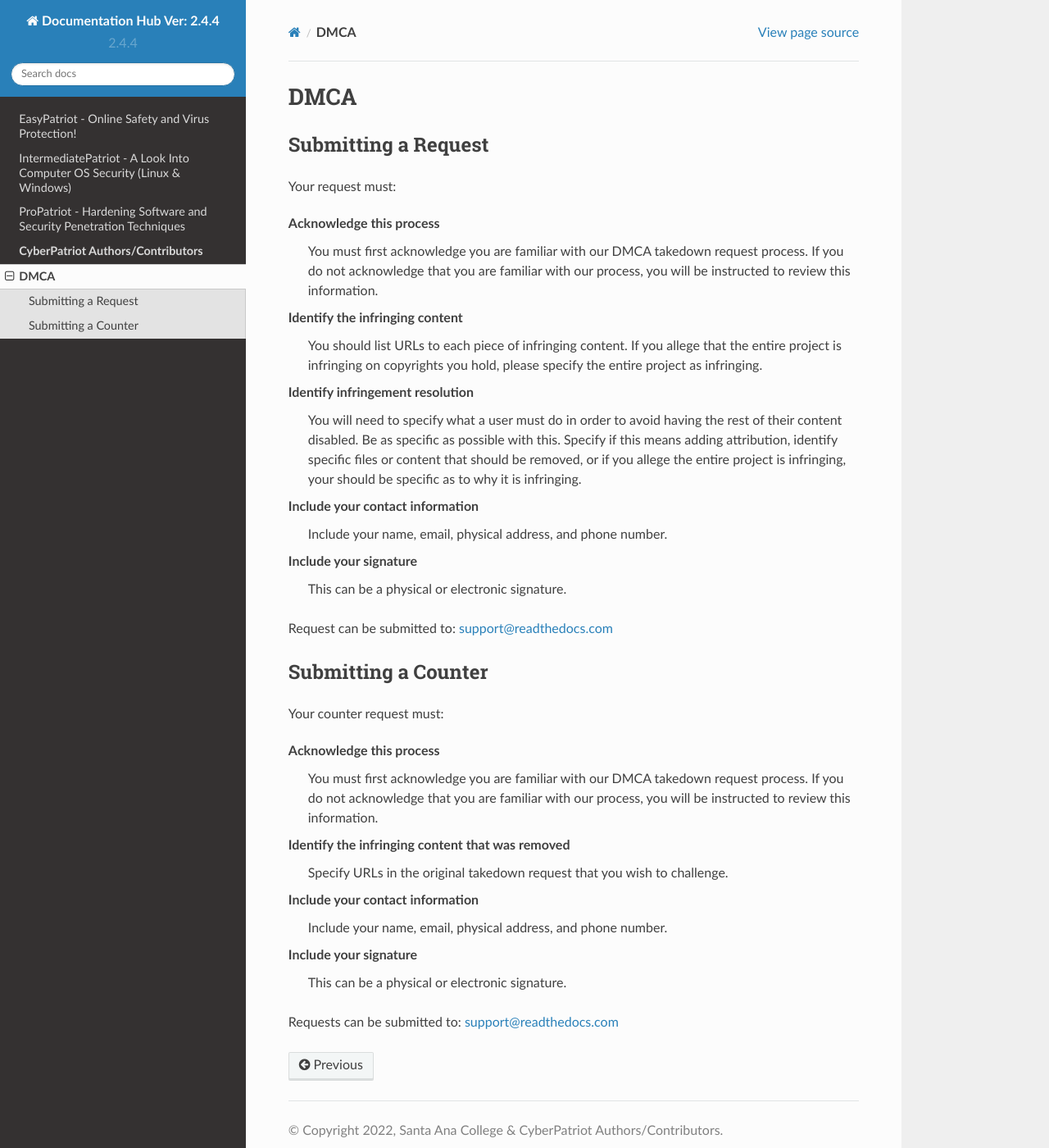
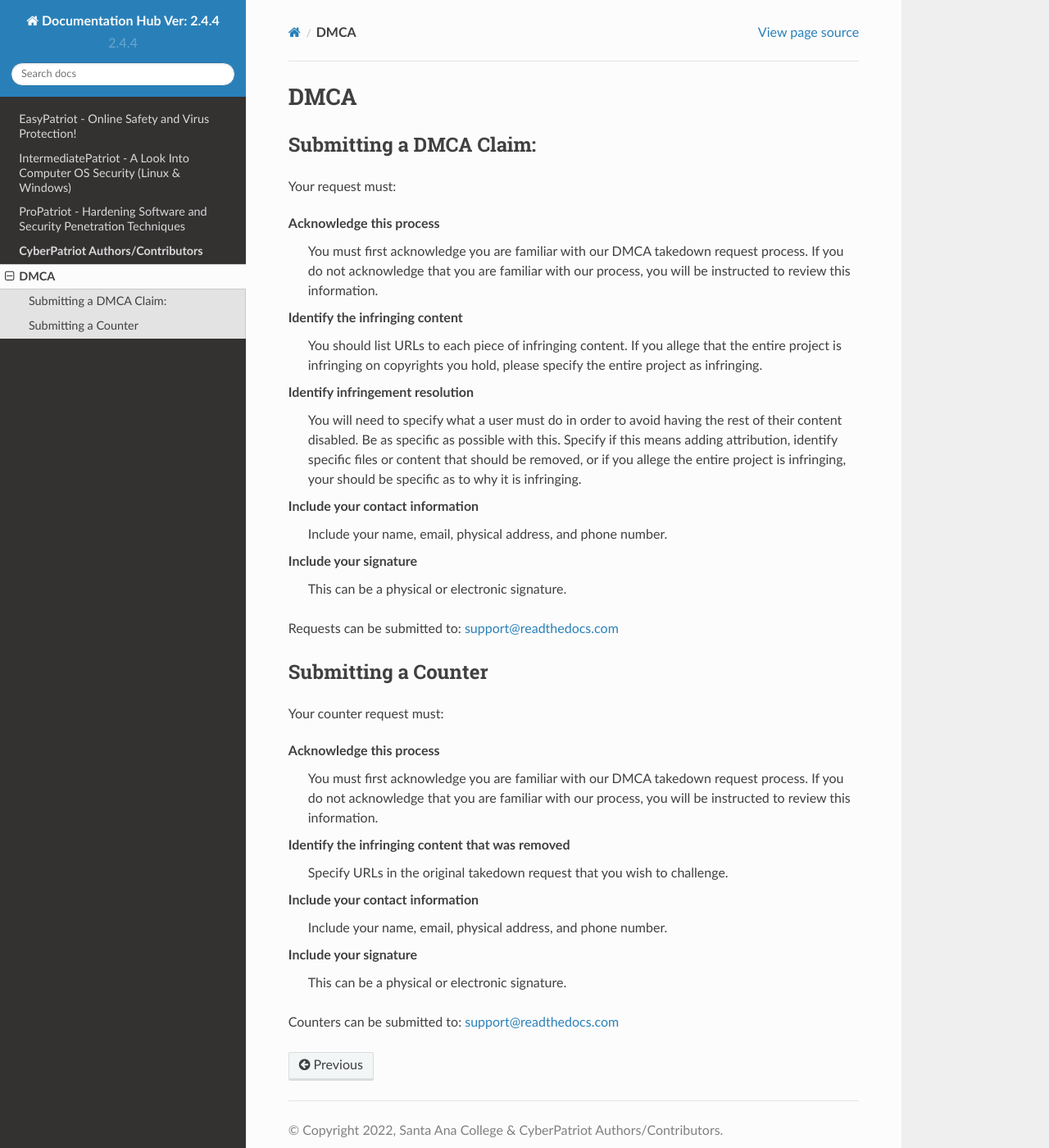
Before and after one commit to natt96z/cybersac, a Sphinx documentation site: the page built from docs/source/DMCARequest.rst, in a window 1280 px wide and 1400 px high. Shown: the whole window at 82% size. Built offline with Sphinx 7.4.7 and the Read the Docs theme 2.0.0, drawn with Linux system fonts in a browser that asks for light colours; pages that are not in the unit, such as notebooks, are missing from menus.

Commit message:
Update DMCARequest.rst

```diff
--- a/docs/source/DMCARequest.rst
+++ b/docs/source/DMCARequest.rst
@@ -2,7 +2,7 @@
 ====================
 
 
-Submitting a Request
+Submitting a DMCA Claim:
 ~~~~~~~~~~~~~~~~~~~~
 
 Your request must:
@@ -30,7 +30,7 @@ Include your contact information
 Include your signature
     This can be a physical or electronic signature.
 
-Request can be submitted to: support@readthedocs.com
+Requests can be submitted to: support@readthedocs.com
 
 Submitting a Counter
 ~~~~~~~~~~~~~~~~~~~~
@@ -51,4 +51,4 @@ Include your contact information
 Include your signature
     This can be a physical or electronic signature.
 
-Requests can be submitted to: support@readthedocs.com
+Counters can be submitted to: support@readthedocs.com
```
